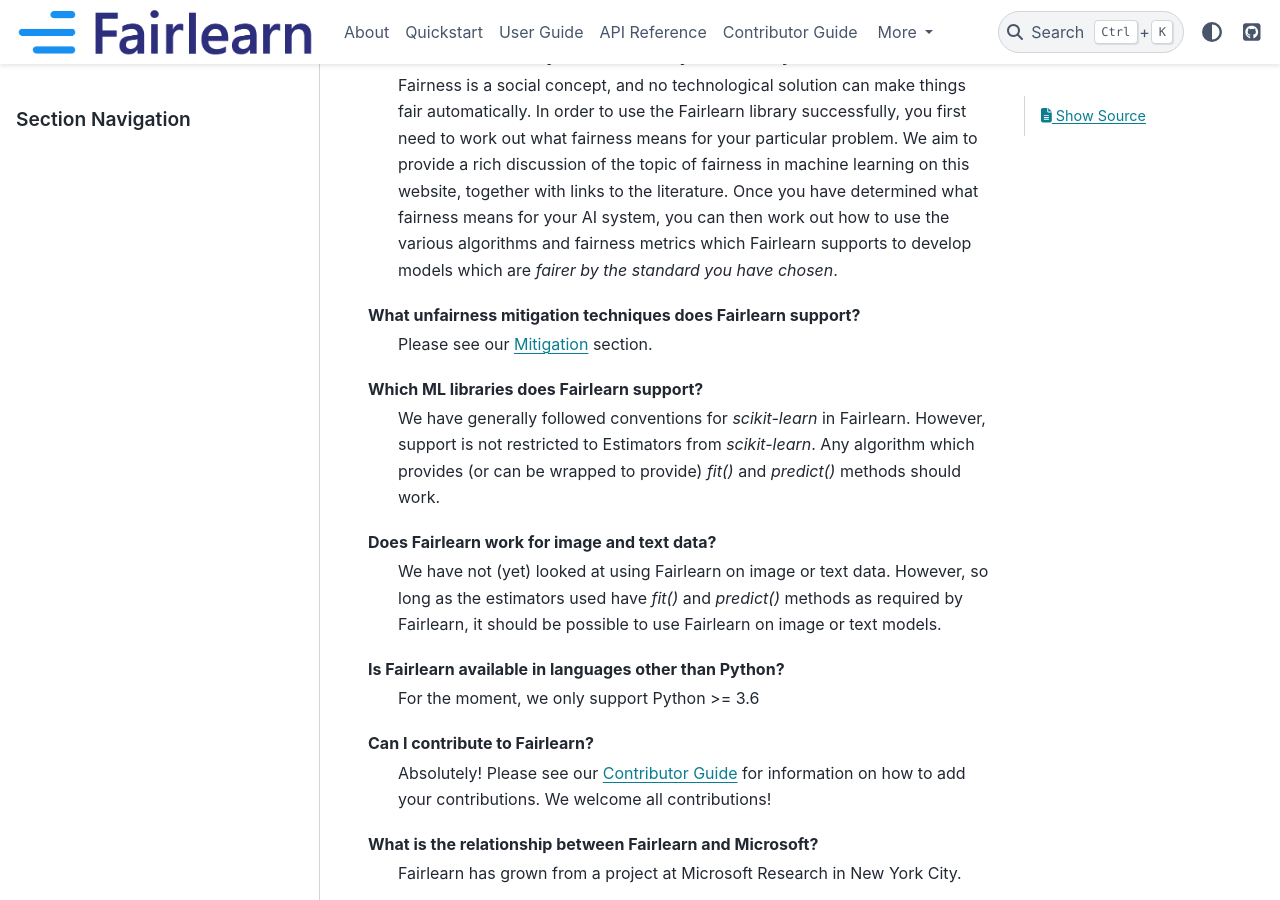
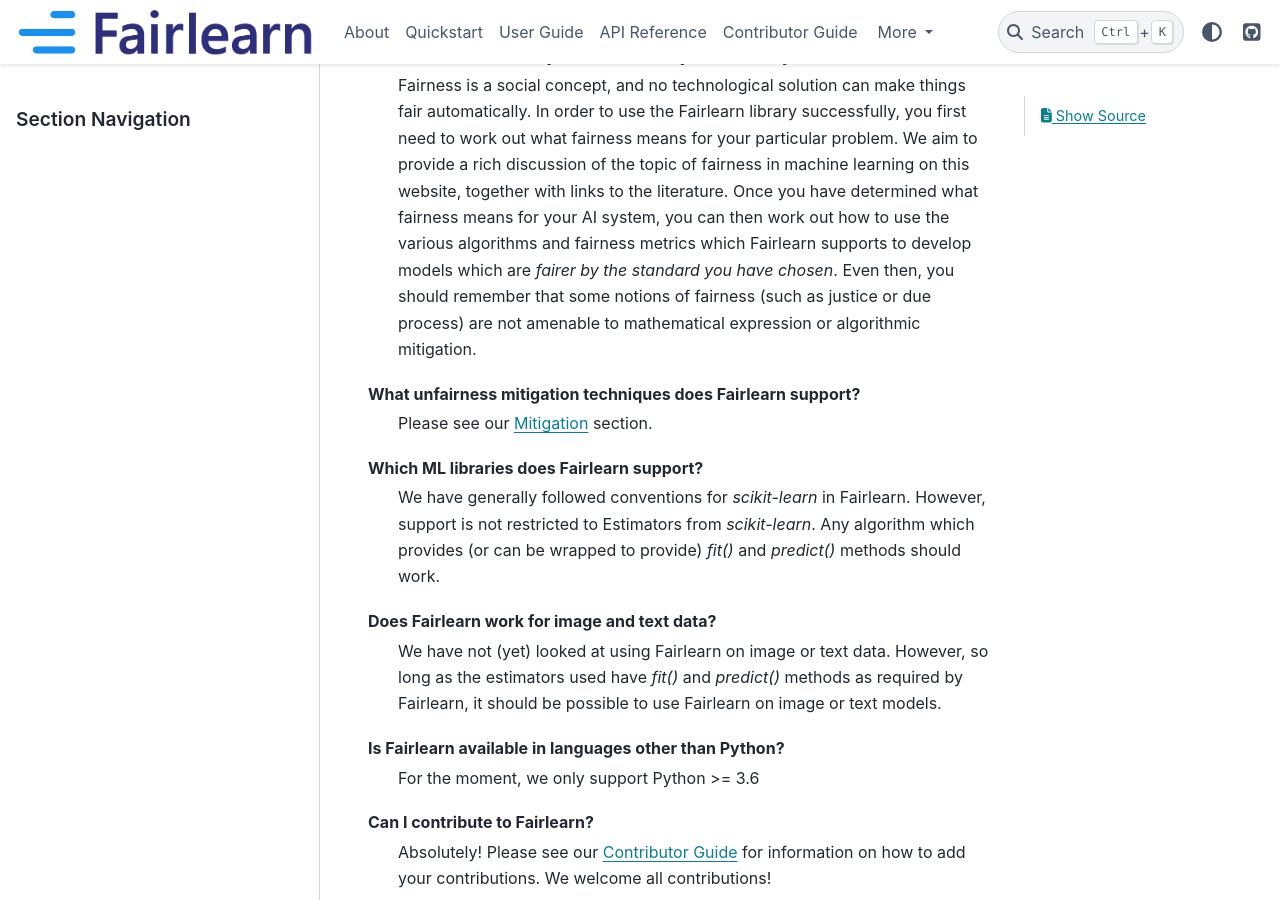
Before and after one commit to fairlearn/fairlearn, a Sphinx documentation site: the page built from docs/faq.rst, in a window 1280 px wide and 900 px high, scrolled down 1900 px. Built offline with Sphinx 7.4.7 and the PyData theme 0.15.4, drawn with Linux system fonts in a browser that asks for light colours; pages that are not in the unit, such as notebooks, are missing from menus.

Commit message:
Duplicating comment
Signed-off-by: Richard Edgar <riedgar@microsoft.com>

```diff
--- a/docs/faq.rst
+++ b/docs/faq.rst
@@ -85,6 +85,9 @@
     you can then work out how to use the various algorithms and fairness metrics
     which Fairlearn supports to develop models which are
     *fairer by the standard you have chosen*.
+    Even then, you should remember that some notions of fairness (such as justice
+    or due process) are not amenable to mathematical expression or algorithmic
+    mitigation.
 
 What unfairness mitigation techniques does Fairlearn support?
     Please see our :ref:`mitigation` section.
```
